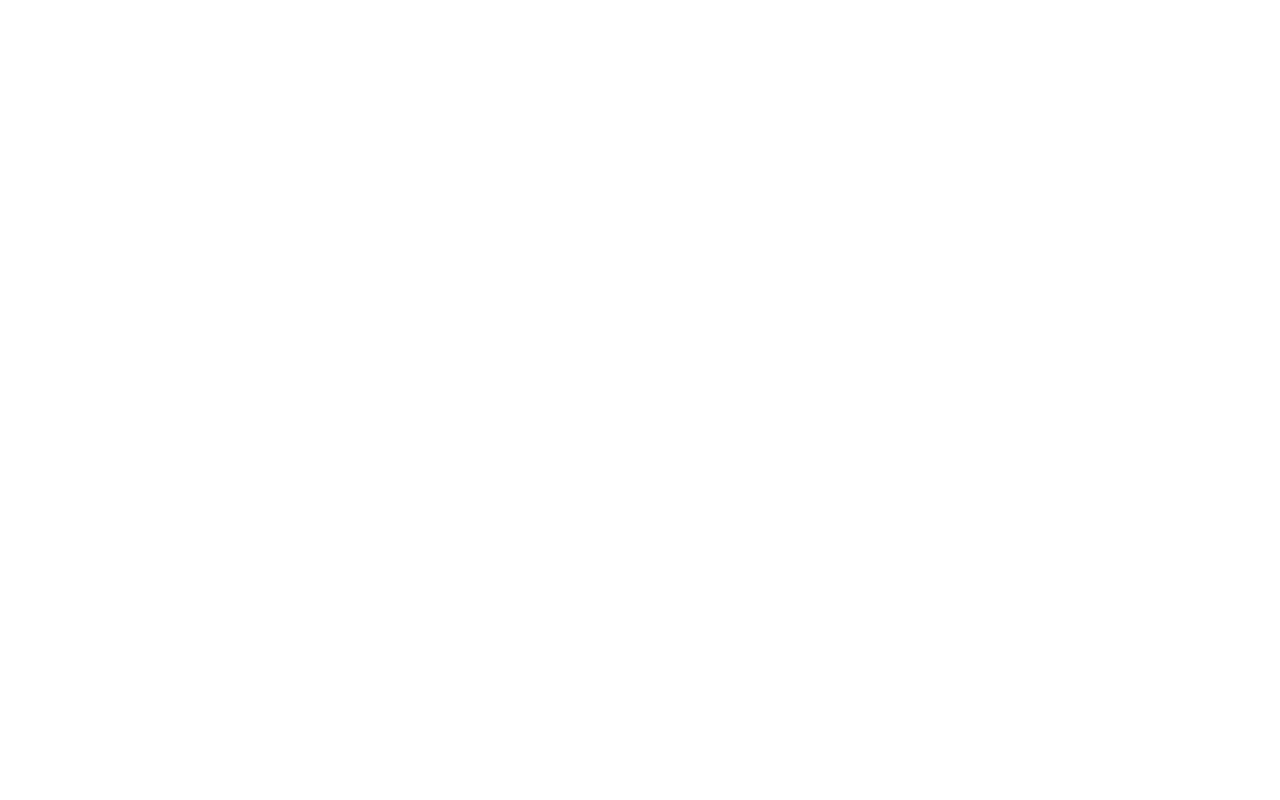
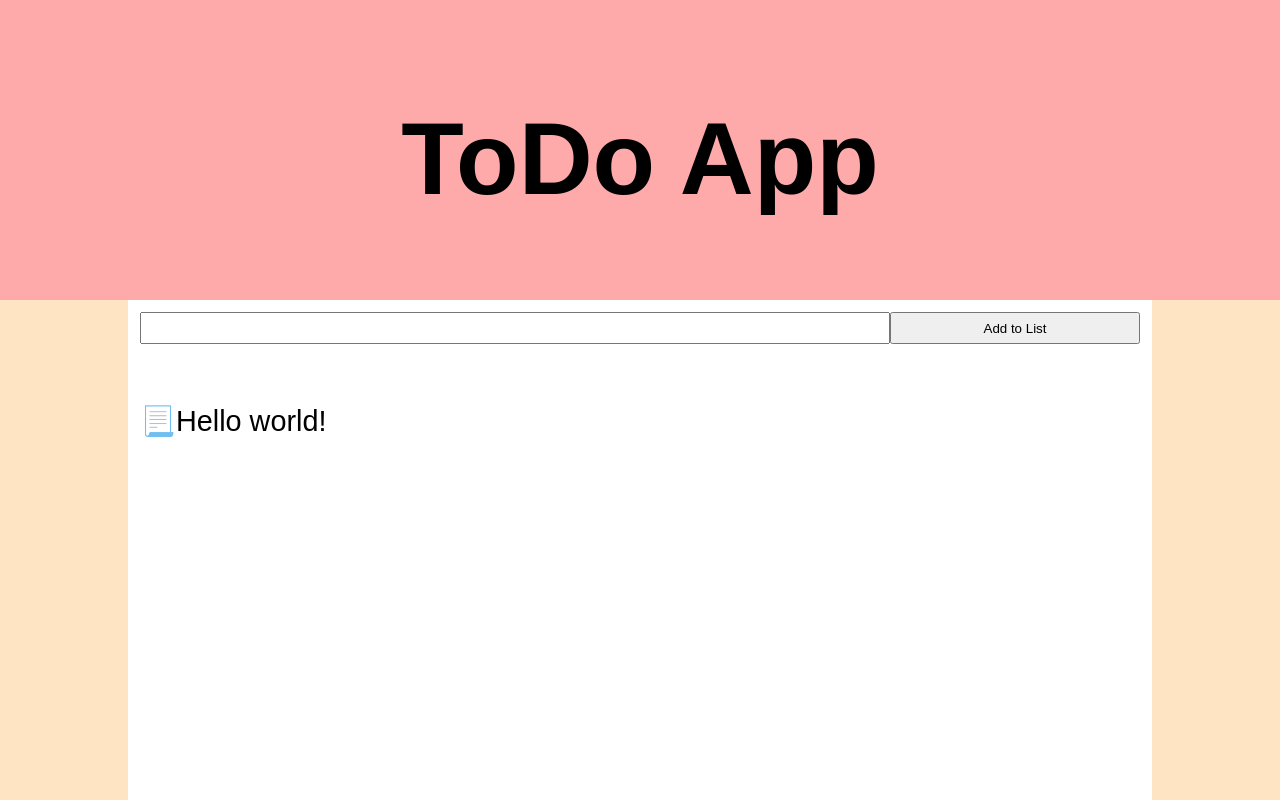
Before and after one commit to deramsey/ToDo_Su22, a plain HTML site: page index.html in a window 1280 px wide. Shown: the top 800 px of the page. Drawn offline with nearby package versions, Linux system fonts and the light colour scheme.

Commit message:
Built and Styled GUI

```diff
--- a/index.html
+++ b/index.html
@@ -5,8 +5,27 @@
     <meta http-equiv="X-UA-Compatible" content="IE=edge">
     <meta name="viewport" content="width=device-width, initial-scale=1.0">
     <title>ToDo List App</title>
+    <link rel="stylesheet" href="style.css" />
 </head>
 <body>
-
+    <header>
+        <h1>ToDo App</h1>
+    </header>
+    <main>
+        <section id="input_container">
+            <input type="text" class="todoIn" name="todoIn" />
+            <input type="button" class="listAdd" value="Add to List" />
+        </section>
+        <section id="output_container">
+            <ul id="list">
+                <li>Hello world!</li>
+            </ul>
+        </section>
+    </main>
+    <footer>
+        <p>&copy; Mr. Ramsey - 2022</p>
+    </footer>
+    <script src="https://code.jquery.com/jquery-3.6.0.min.js" integrity="sha256-/xUj+3OJU5yExlq6GSYGSHk7tPXikynS7ogEvDej/m4=" crossorigin="anonymous"></script>
+    <script src="script.js"></script>
 </body>
 </html>
--- a/script.js
+++ b/script.js
@@ -0,0 +1,3 @@
+$(document).ready( function(){
+    alert("It's working fine!");
+});
--- a/style.css
+++ b/style.css
@@ -0,0 +1,54 @@
+*{
+    margin: 0;
+    padding: 0;
+    font-family: sans-serif;
+    box-sizing: border-box;
+}
+
+header, footer{
+    height: 300px;
+    background: #ffaaaa;
+}
+
+header > h1{
+    font-size: 8vw;
+    text-align: center;
+    padding-top: 100px;
+}
+
+main{
+    width: 80%;
+    margin: 0 auto;
+    min-height: 800px;
+    background-color: white;
+    font-size: 1.8rem;
+}
+
+body{
+    background-color: bisque;
+}
+
+#input_container{
+    display: grid;
+    grid-template-columns: 3fr 1fr;
+    padding: 12px;
+}
+
+input{
+    height: 32px;
+    padding: 6px;
+}
+
+ul{
+    padding: 48px;
+}
+
+li::marker{
+    content:"📃";
+}
+
+footer > p{
+    font-size: 1.2rem;
+    text-align: center;
+    padding-top: 50px;
+}
```
